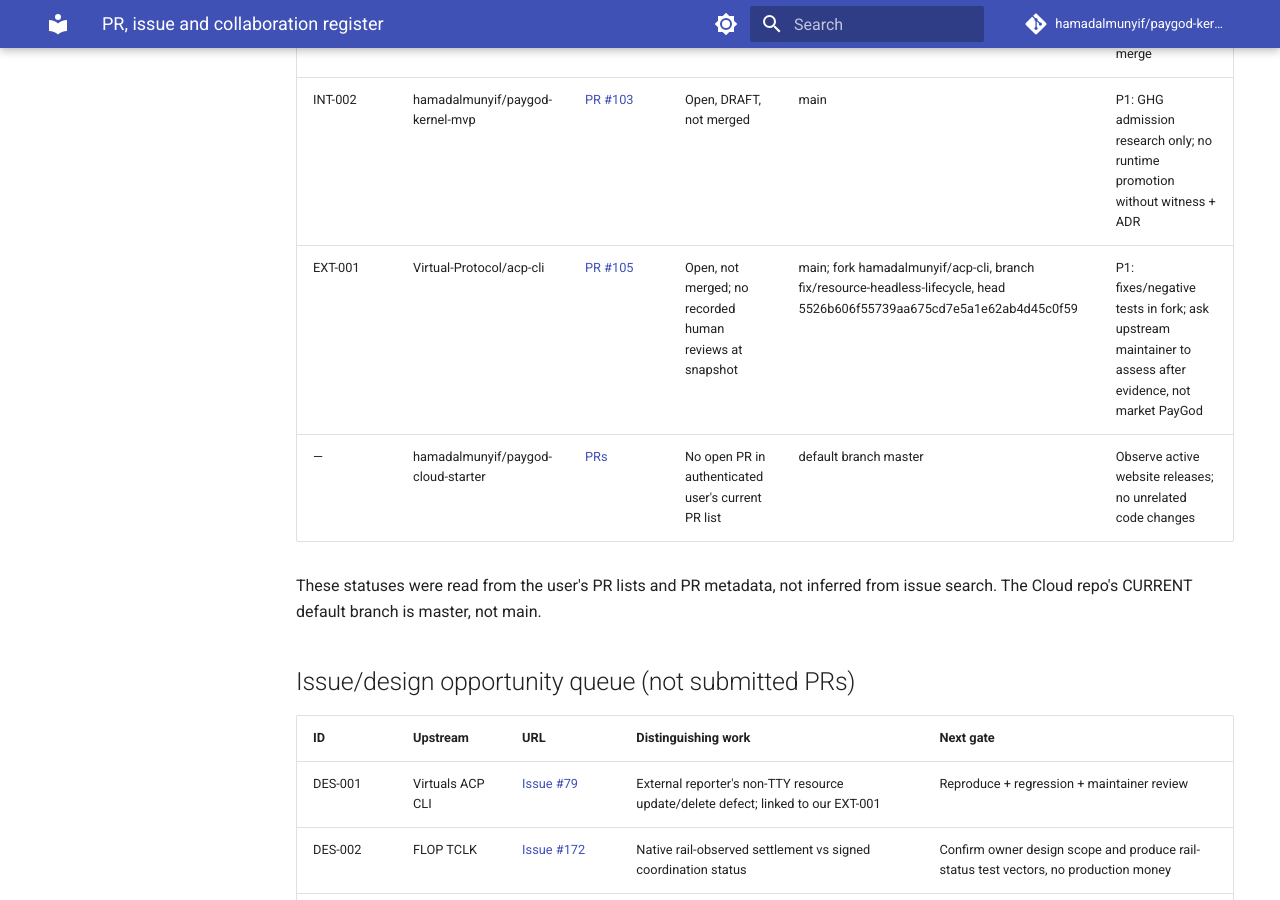
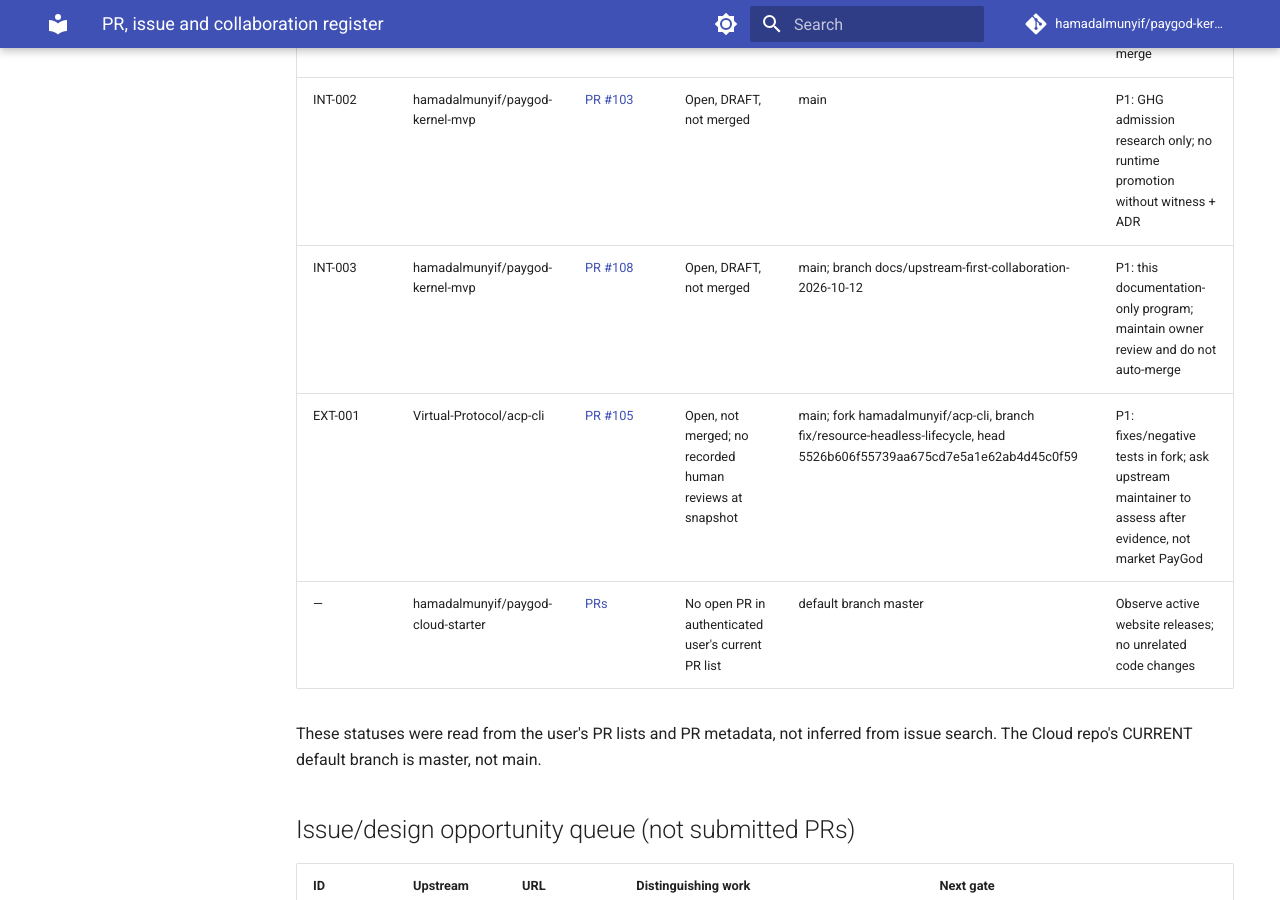
Before and after one commit to hamadalmunyif/paygod-kernel-mvp, an MkDocs documentation site: the page built from docs/open-collaboration/PR_REGISTRY.md, in a window 1280 px wide and 900 px high, scrolled down 553 px. Built offline with MkDocs 1.6.1 and Material for MkDocs 9.7.7, drawn with Linux system fonts in a browser that asks for light colours; comment, search, counter and statistics services are not loaded.

Commit message:
docs(collaboration): register own draft planning PR #108

```diff
--- a/docs/open-collaboration/PR_REGISTRY.md
+++ b/docs/open-collaboration/PR_REGISTRY.md
@@ -8,6 +8,7 @@
 | --- | --- | --- | --- | --- | --- |
 | INT-001 | hamadalmunyif/paygod-kernel-mvp | [PR #107](https://github.com/hamadalmunyif/paygod-kernel-mvp/pull/107) | Open, DRAFT, not merged | main | P0: clarify legal entity/trademark facts; require owner's approval and competent IP counsel before merge |
 | INT-002 | hamadalmunyif/paygod-kernel-mvp | [PR #103](https://github.com/hamadalmunyif/paygod-kernel-mvp/pull/103) | Open, DRAFT, not merged | main | P1: GHG admission research only; no runtime promotion without witness + ADR |
+| INT-003 | hamadalmunyif/paygod-kernel-mvp | [PR #108](https://github.com/hamadalmunyif/paygod-kernel-mvp/pull/108) | Open, DRAFT, not merged | main; branch docs/upstream-first-collaboration-2026-10-12 | P1: this documentation-only program; maintain owner review and do not auto-merge |
 | EXT-001 | Virtual-Protocol/acp-cli | [PR #105](https://github.com/Virtual-Protocol/acp-cli/pull/105) | Open, not merged; no recorded human reviews at snapshot | main; fork hamadalmunyif/acp-cli, branch fix/resource-headless-lifecycle, head 5526b606f55739aa675cd7e5a1e62ab4d45c0f59 | P1: fixes/negative tests in fork; ask upstream maintainer to assess after evidence, not market PayGod |
 | — | hamadalmunyif/paygod-cloud-starter | [PRs](https://github.com/hamadalmunyif/paygod-cloud-starter/pulls) | No open PR in authenticated user's current PR list | default branch master | Observe active website releases; no unrelated code changes |
 
```
